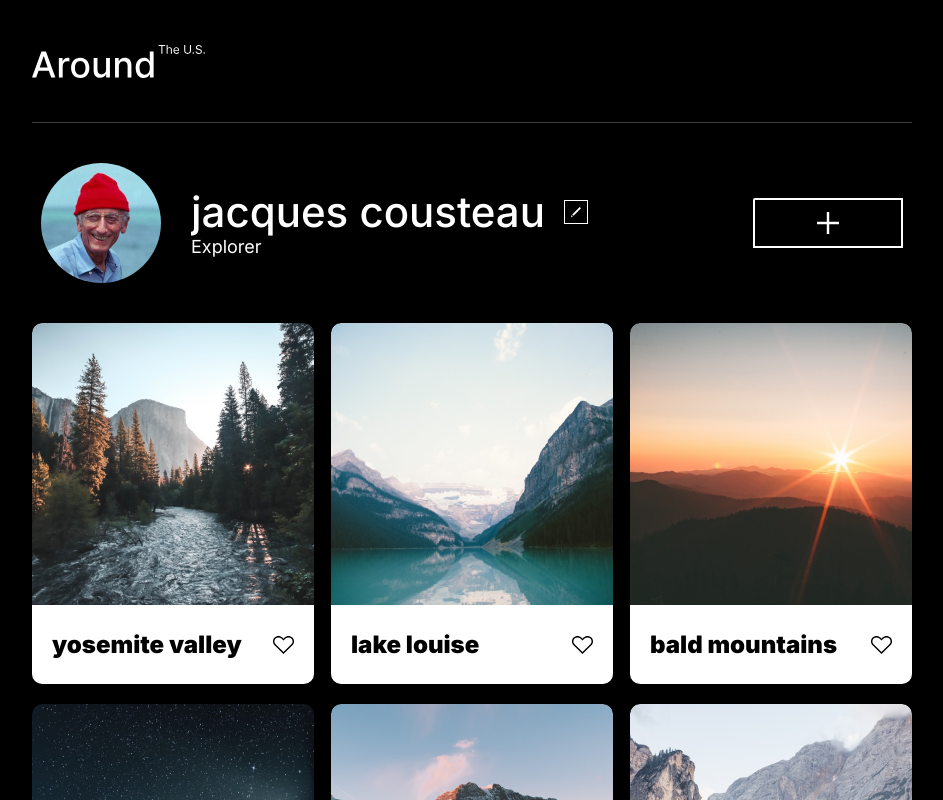
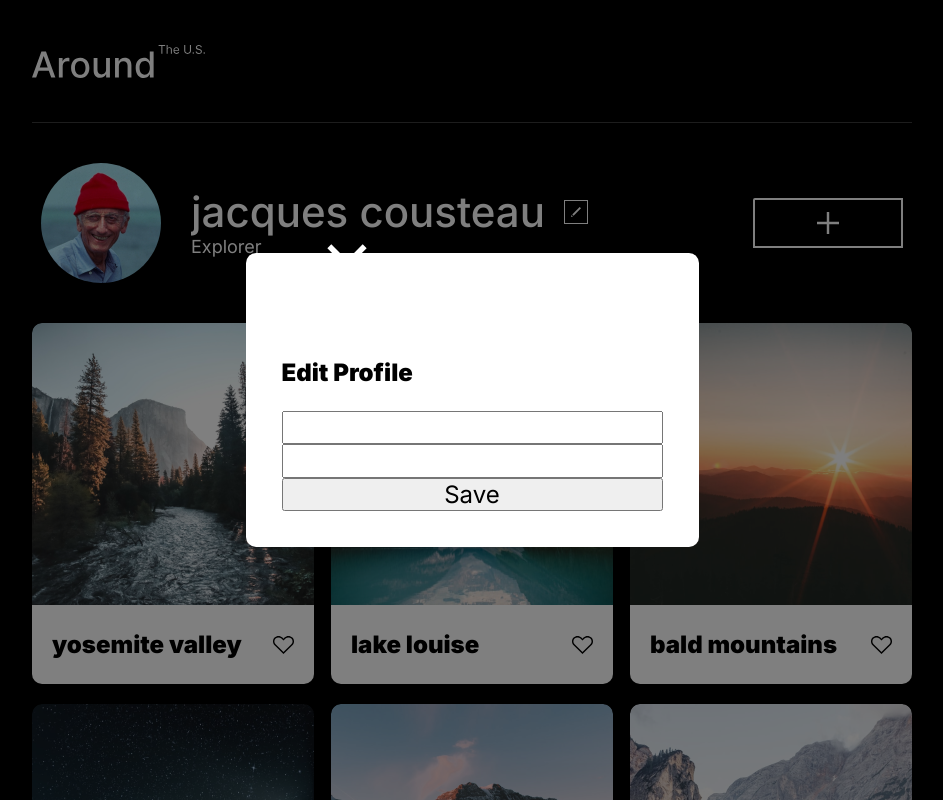
Before and after one commit to Blitzphoenix/se_project_aroundtheus, a plain HTML site: page index.html in a window 1280 px wide. Both pictures are taken after a click on the button 744 px from the left and 212 px from the top of the page. Shown: the top 800 px of the page, without its empty margins (168-1111 px from the left). Drawn offline with Linux system fonts and the light colour scheme.

Commit message:
project stage 3

```diff
--- a/index.html
+++ b/index.html
@@ -18,7 +18,7 @@
         <img class="profile__image" src="images/jacques-cousteau.jpg" alt="Avatar jacques-cousteau">
         <div class="profile__info">
           <h1 class="profile__name">jacques cousteau</h1>
-          <button type="button" class="profile__edit-button"></button>
+          <button type="button" class="profile__edit-button" id="edit-button"></button>
           <p class="profile__description">Explorer</p>
         </div>
         <button type="button" class="profile__add-button"></button>
--- a/scripts/index.js
+++ b/scripts/index.js
@@ -24,3 +24,12 @@ const card6= {
   }
 
 let initialCards = [card1 , card2 , card3 , card4 , card5 , card6]
+
+
+const editButton = document.querySelector("#edit-button");
+const model = document.querySelector(".model");
+
+
+editButton.addEventListener("click", () => {
+  model.classList.add("model__open")
+})
```
